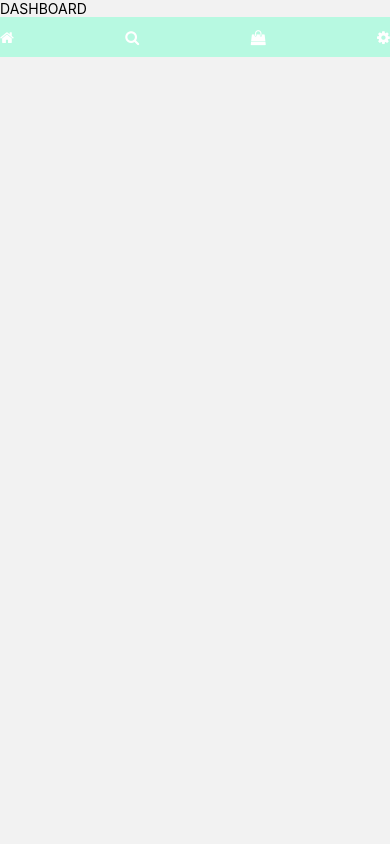
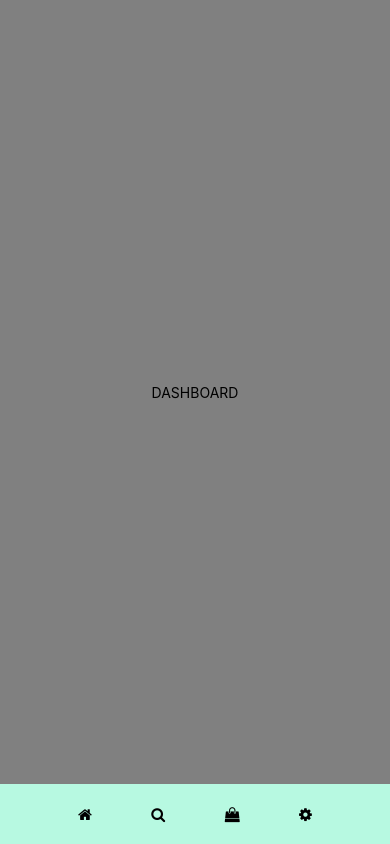
Before and after one commit to gabrieelsf/comparafarma, a React Native app: screen /dashboard in a window 390 px wide. Built offline with nearby package versions, Linux system fonts and the light colour scheme.

Commit message:
footer finalizado

```diff
--- a/src/pages/client/Dashboard.js
+++ b/src/pages/client/Dashboard.js
@@ -1,13 +1,16 @@
-import React, { useState } from 'react';
-import { Text, View, TextInput, Pressable, ImageBackground } from 'react-native';
+import React from 'react';
+import { Text, View } from 'react-native';
 import styles from './styles';
-import Footer from '../components/footer/footer'
+import Footer from '../components/footer/footer';
 
 const Dashboard = ({ navigation }) => {
   return (
-    <View >
+    <View style={styles.container}>
+      <View style={styles.content}>
         <Text>DASHBOARD</Text>
-        <Footer />
+        {/* Adicione mais conteúdo aqui */}
+      </View>
+      <Footer />
     </View>
   );
 };
--- a/src/pages/client/styles.js
+++ b/src/pages/client/styles.js
@@ -1,7 +1,16 @@
 import { StyleSheet } from 'react-native';
 
 const styles = StyleSheet.create({
-
+  container: {
+    flex: 1,
+    justifyContent: 'space-between',
+    backgroundColor: 'grey',
+  },
+  content: {
+    flex: 1,
+    justifyContent: 'center',
+    alignItems: 'center',
+  },
 });
 
 export default styles
--- a/src/pages/components/footer/footer.js
+++ b/src/pages/components/footer/footer.js
@@ -5,8 +5,8 @@ import Icon from 'react-native-vector-icons/FontAwesome';
 
 const Footer = ({ navigation }) => {
   return (
-    <View >
-      <View style={styles.footer}>
+    <View style={styles.footer}>
+      <View style={styles.wrapper}>
         <Icon style={styles.icons} size={15} name="home" />
         <Icon style={styles.icons} size={15} name="search" />
         <Icon style={styles.icons} size={15} name="shopping-bag" />
--- a/src/pages/components/footer/styles.js
+++ b/src/pages/components/footer/styles.js
@@ -2,26 +2,23 @@ import { StyleSheet } from 'react-native';
 
 const styles = StyleSheet.create({
 	footer: {
-		color: '#FFF',
 		display: 'flex',
+		width: '100%',
+		height: 60,
+		alignItems: 'center',
+		justifyContent: 'center',
+		backgroundColor: '#B7F9E1',
+	},
+	wrapper: {
+		display: 'flex',
+		width: '60%',
 		flexDirection: 'row',
-		width: '100%',
-		height: 40,
 		alignItems: 'center',
 		justifyContent: 'space-between',
-		backgroundColor: '#B7F9E1',
+		height: '100%',
 	},
-	// wrapper: {
-	// 	color: '#FFF',
-	// 	display: 'flex',
-	// 	width: '60%',
-	// 	flexDirection: 'row',
-	// 	alignItems: 'center',
-	// 	justifyContent: 'space-between',
-	// 	height: '100%',
-	// },
 	icons: {
-		color: '#FFF',
+		color: '#000',
 	}
 });
 
```
